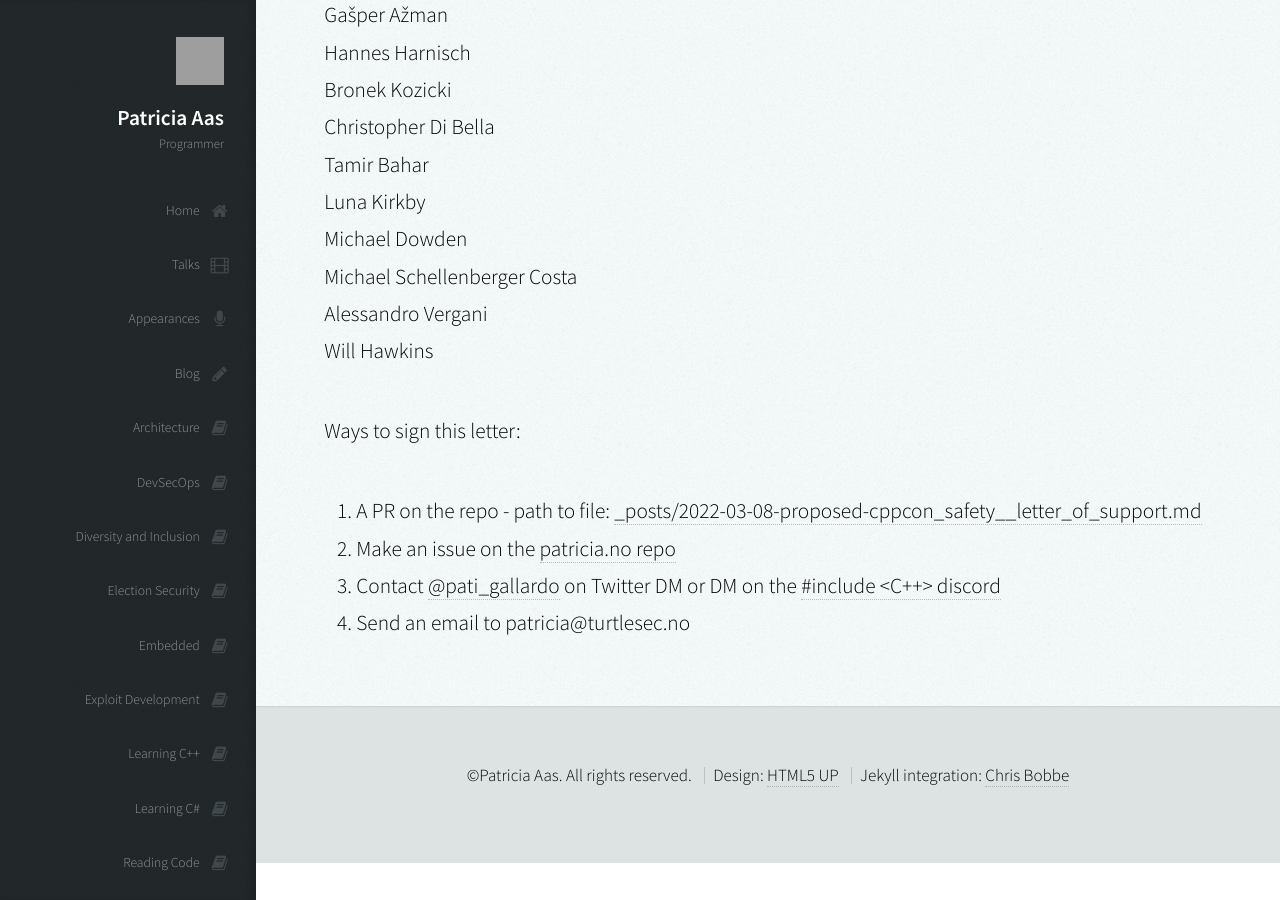
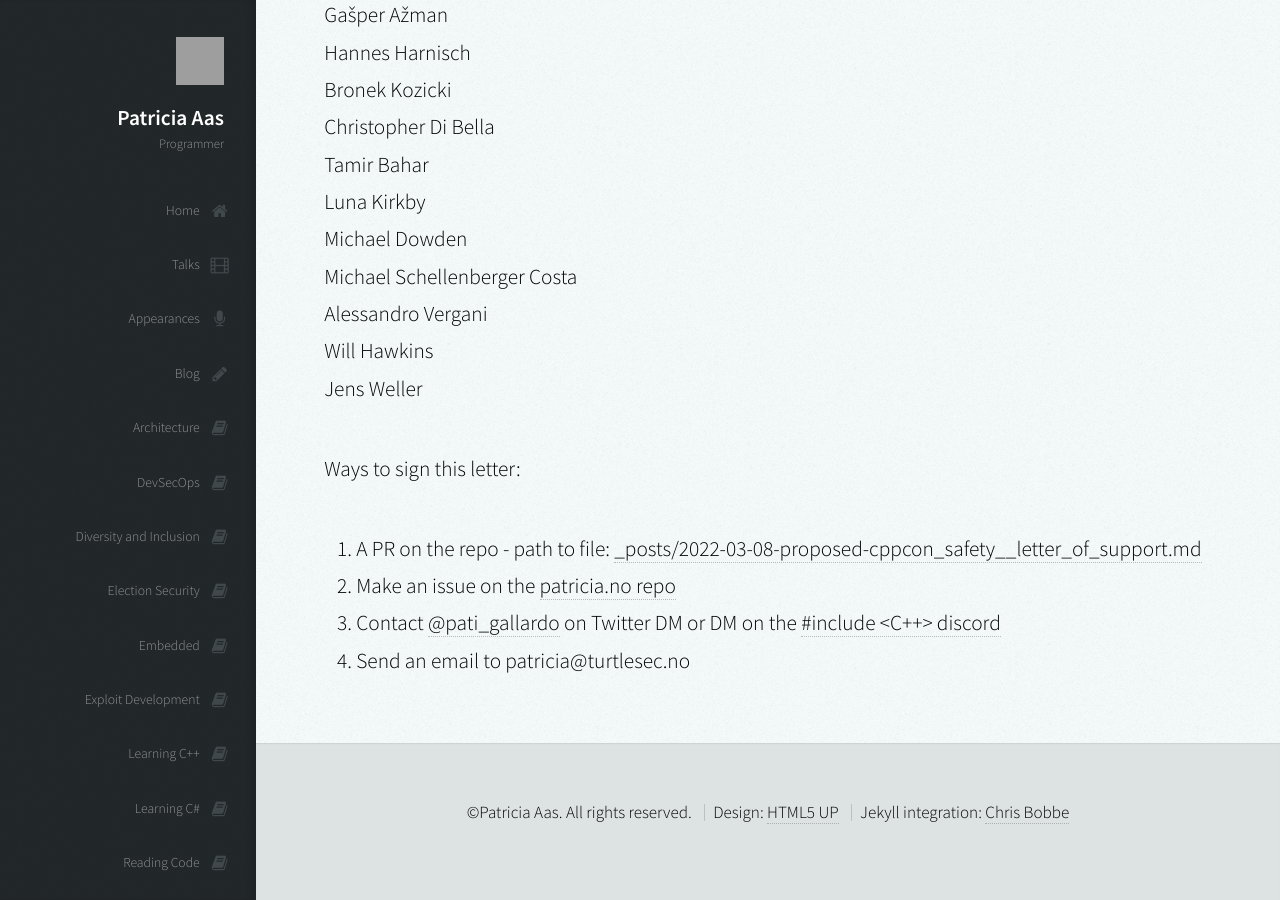
Before and after one commit to patricia-gallardo/patricia-gallardo.github.io, a Jekyll site: the page built from _posts/2022-03-08-proposed-cppcon_safety__letter_of_support.md, in a window 1280 px wide and 900 px high, scrolled down 1342 px. Built offline with Jekyll 4.4.1, drawn with Linux system fonts in a browser that asks for light colours; nearby versions of some CDN libraries; grey boxes are pictures that could not be loaded.

Commit message:
Update 2022-03-08-proposed-cppcon_safety__letter_of_support.md

```diff
--- a/_posts/2022-03-08-proposed-cppcon_safety__letter_of_support.md
+++ b/_posts/2022-03-08-proposed-cppcon_safety__letter_of_support.md
@@ -45,6 +45,7 @@ Michael Dowden <br>
 Michael Schellenberger Costa <br>
 Alessandro Vergani <br>
 Will Hawkins <br>
+Jens Weller <br>
 
 Ways to sign this letter:
 1. A PR on the repo - path to file: [_posts/2022-03-08-proposed-cppcon_safety__letter_of_support.md][4]
```
